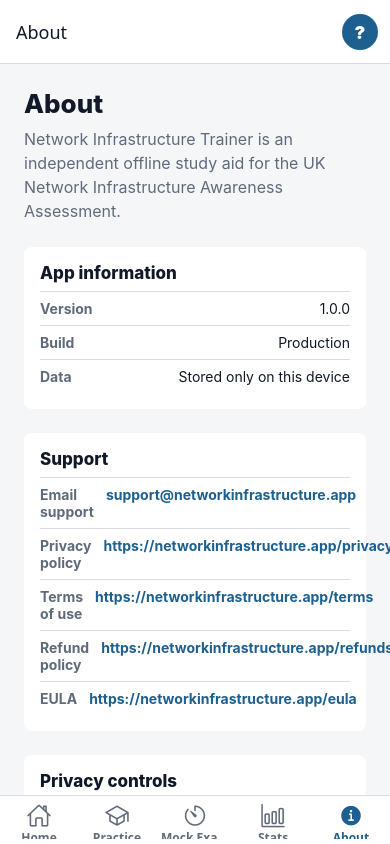
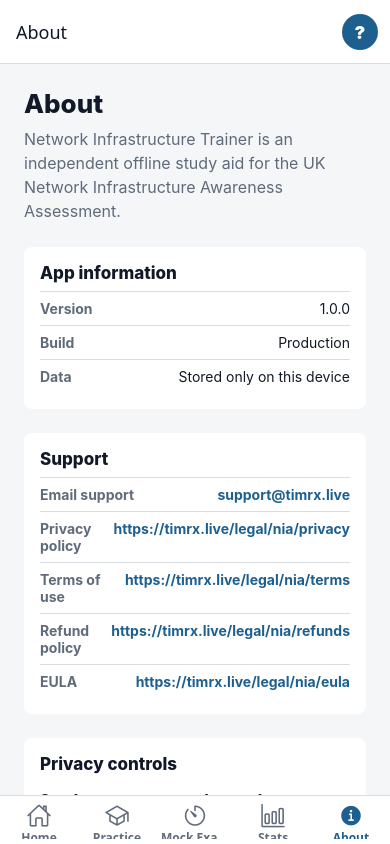
Before and after one commit to DimaVasiliu/Network-Infrastructure-Awareness-Assessment, a React Native app in the folder app/: screen /SettingsTab in a window 390 px wide. Built offline with nearby package versions, Linux system fonts and the light colour scheme.

Commit message:
All four pages confirmed live

```diff
--- a/app/src/screens/SettingsScreen.tsx
+++ b/app/src/screens/SettingsScreen.tsx
@@ -4,11 +4,11 @@ import appJson from '../../app.json';
 import { useProgressStore } from '../store/progressStore';
 import { colors, spacing } from '../theme';
 
-const SUPPORT_EMAIL = 'support@networkinfrastructure.app';
-const PRIVACY_URL = 'https://networkinfrastructure.app/privacy';
-const TERMS_URL = 'https://networkinfrastructure.app/terms';
-const REFUND_URL = 'https://networkinfrastructure.app/refunds';
-const EULA_URL = 'https://networkinfrastructure.app/eula';
+const SUPPORT_EMAIL = 'support@timrx.live';
+const PRIVACY_URL = 'https://timrx.live/legal/nia/privacy';
+const TERMS_URL = 'https://timrx.live/legal/nia/terms';
+const REFUND_URL = 'https://timrx.live/legal/nia/refunds';
+const EULA_URL = 'https://timrx.live/legal/nia/eula';
 
 const appVersion = appJson.expo.version;
 
```
Also changed, not shown: 2 other files (tests, documents, lock files or other folders).
